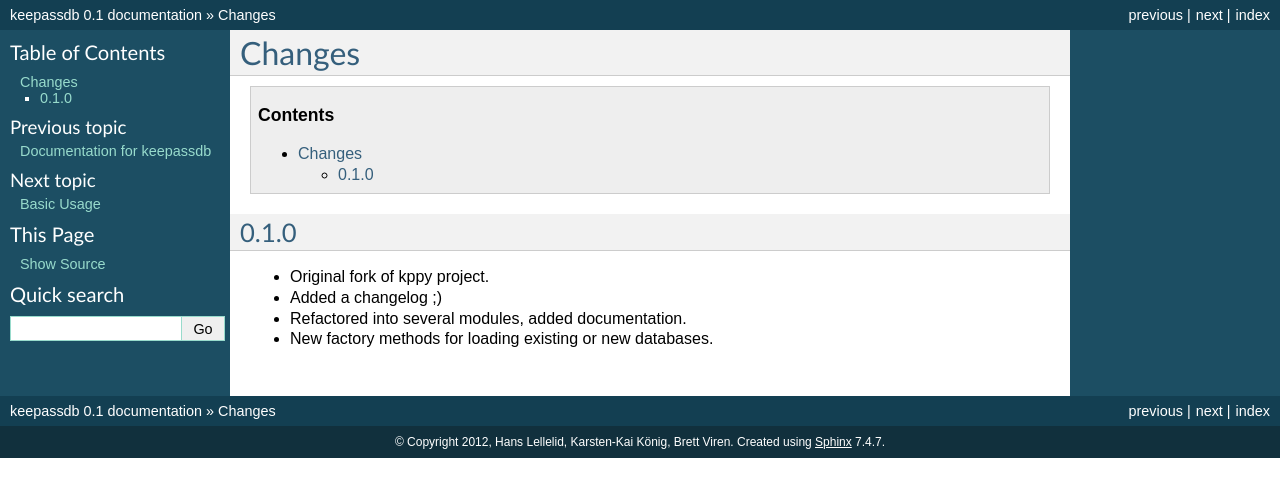
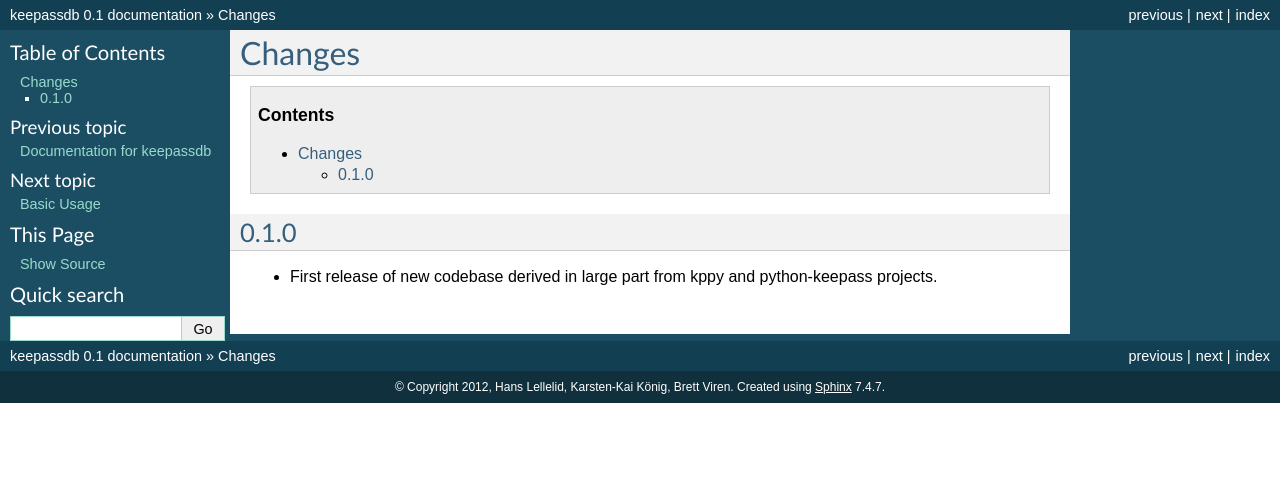
Before and after one commit to hozn/keepassdb, a Sphinx documentation site: the page built from docs/news.rst, in a window 1280 px wide. Shown: the top 497 px of the page. Built offline with Sphinx 7.4.7, drawn with Linux system fonts in a browser that asks for light colours.

Commit message:
Bumped version for release.

```diff
--- a/docs/news.rst
+++ b/docs/news.rst
@@ -5,7 +5,4 @@
 
 0.1.0
 -----
-* Original fork of kppy project.
-* Added a changelog ;)
-* Refactored into several modules, added documentation.
-* New factory methods for loading existing or new databases.
+* First release of new codebase derived in large part from kppy and python-keepass projects.
--- a/setup.py
+++ b/setup.py
@@ -10,7 +10,7 @@
     use_setuptools()
     from setuptools import setup, find_packages
 
-version = '0.1'
+version = '0.1.0'
 
 news = os.path.join(os.path.dirname(__file__), 'docs', 'news.rst')
 news = open(news).read()
@@ -47,7 +47,7 @@
     license = "GPLv3",
     description = "Python library for reading and writing KeePass 1.x databases.",
     long_description = long_description,
-    packages = find_packages(exclude=['test']),
+    packages = find_packages(exclude=["*.tests", "*.tests.*", "tests.*", "tests"]),
     install_requires=['pycrypto>=2.6,<3.0dev'],
     tests_require = ['nose', 'unittest2', 'freezegun'],
     test_suite = 'nose.collector',
```
